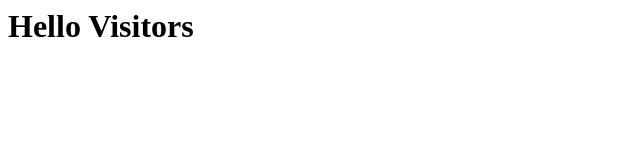
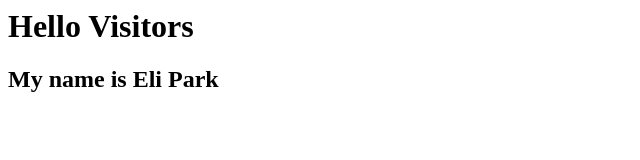
Before and after one commit to JJEliPark/mypage, a plain HTML site: page index.html in a window 1280 px wide. Shown: the whole page, without its empty margins (0-640 px from the left). Drawn offline with Linux system fonts and the light colour scheme.

Commit message:
Update index.html

```diff
--- a/index.html
+++ b/index.html
@@ -1 +1,2 @@
 <h1>Hello Visitors</h1>
+<h2>My name is Eli Park</h2>
```
